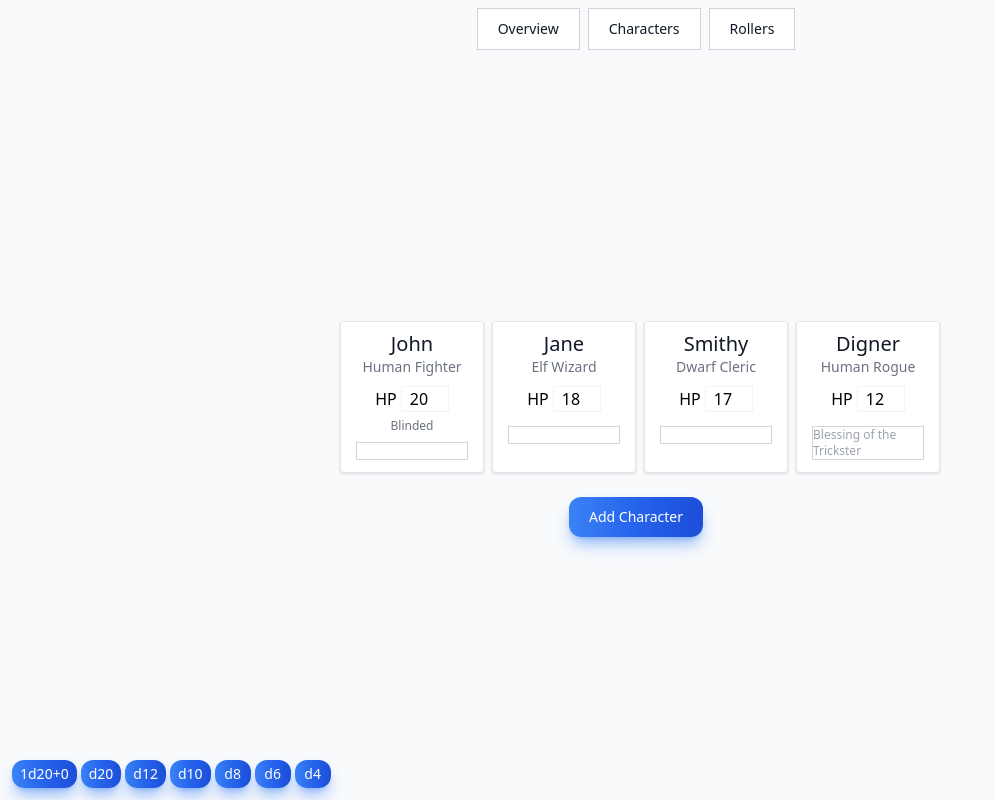
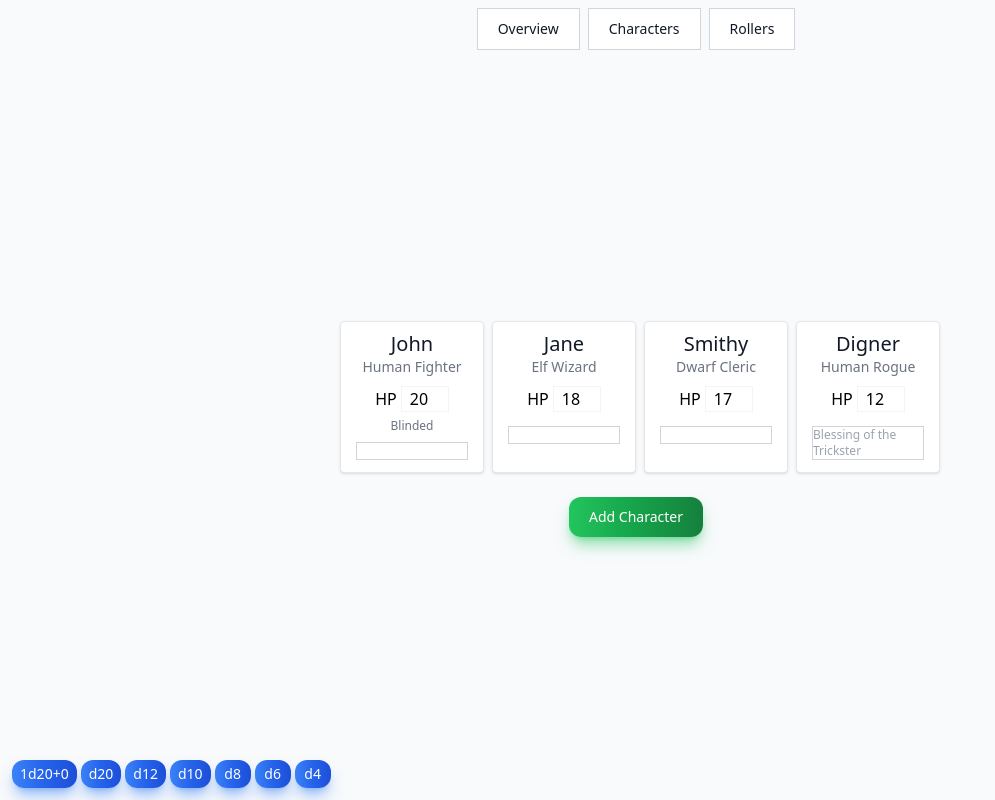
Before and after one commit to troyrthompson/dm-tools, a Next.js app: page /characters in a window 1280 px wide. Shown: the whole page, without its empty margins (0-995 px from the left). Built offline with nearby package versions, Linux system fonts and the light colour scheme.

Commit message:
Update page.tsx

```diff
--- a/app/characters/page.tsx
+++ b/app/characters/page.tsx
@@ -8,7 +8,7 @@ export default function CharactersPage() {
       <Characters />
       <div className="flex flex-wrap gap-2 justify-center mt-6 button">
           <Link href="/character/add">
-              <Button text="Add Character" />
+              <Button text="Add Character" color="green" />
           </Link>
       </div>
     </>
```
